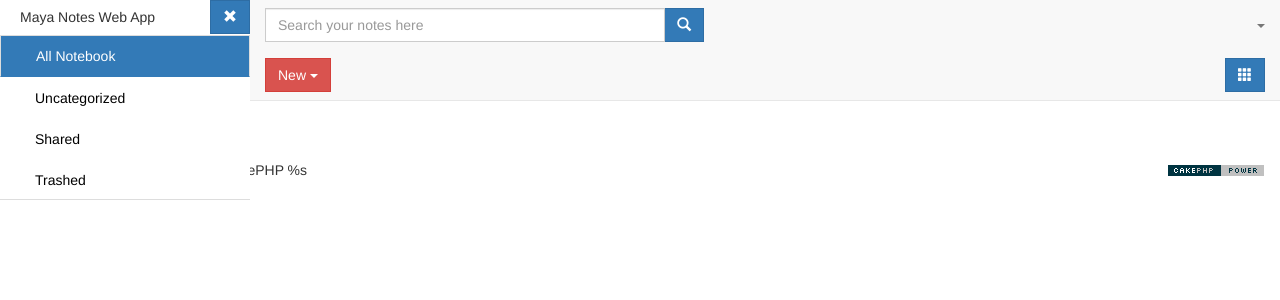
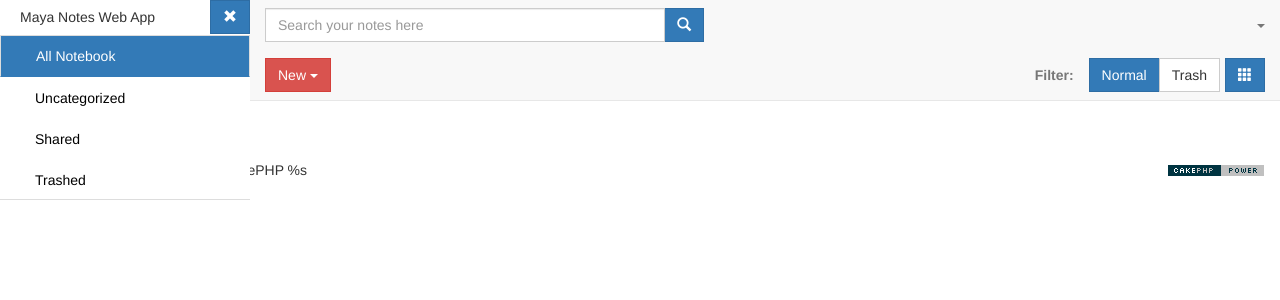
Before and after one commit to ansidev/maya-notes-app, a CakePHP app: the page made by app/View/Notes/index.ctp in a window 1280 px wide. Shown: the top 300 px of the page. Run offline with PHP 8.4 and a stand-in for CakePHP, Linux system fonts and the light colour scheme; the template is opened without the code that fills it, so the values that code supplies are empty; some libraries are stand-ins or nearby versions.

Commit message:
Add filter button

```diff
--- a/app/View/Elements/note.ctp
+++ b/app/View/Elements/note.ctp
@@ -2,12 +2,14 @@
 <?php
     if($trashed) {
         $panel_class = 'default';
+        $trash_mark = 'trash';
     }
     else {
         $panel_class = 'info';
+        $trash_mark = null;
     }
 ?>
-<div class="col-md-12">
+<div class="col-md-12 <?=$trash_mark;?>">
     <div class="panel panel-<?=$panel_class;?>">
         <div class="panel-heading">
             <div class="row">
--- a/app/View/Notes/index.ctp
+++ b/app/View/Notes/index.ctp
@@ -171,6 +171,13 @@
                     </li>
                 </ul>
                 <ul class="nav navbar-nav navbar-right">
+                    <li>
+                        <label class="navbar-text">Filter:</label>
+                        <div style="margin-right: 5px;" class="navbar-btn btn-group" role="group" aria-label="...">
+                            <button type="button" class="btn btn-primary" id="filter-normal">Normal</button>
+                            <button type="button" class="btn btn-default" id="filter-trash">Trash</button>
+                        </div>
+                    </li>
                     <li>
                         <div id="view-control" class="navbar-btn btn-group">
                             <button type="button" class="btn btn-primary listview">
@@ -464,8 +471,9 @@
         //Fade out alert messages
         $().alert('close');
         //Switch between ListView and GridView
-        var elem = $('.note');
+
         $('#view-control > button').on('click', function(e) {
+            var elem = $('.note');
             if ($(this).hasClass('gridview')) {
                 $(this).removeClass('gridview').addClass('listview');
                 $(this).children('span').removeClass('glyphicon-th-list').addClass('glyphicon-th');
@@ -485,6 +493,25 @@
             }
         });
         //End switch between ListView and GridView
+        //Filter
+        var elem = $('.trash');
+        $('#filter-normal').click(function(e) {
+            $(this).removeClass('btn-default').addClass('btn-primary');
+            $('#filter-trash').removeClass('btn-primary').addClass('btn-default');
+            elem.fadeOut(100, function() {
+                elem.css("display", "none");
+                // elem.fadeIn(100);
+            });
+        });
+        $('#filter-trash').click(function(e) {
+            $(this).removeClass('btn-default').addClass('btn-primary');
+            $('#filter-normal').removeClass('btn-primary').addClass('btn-default');
+            elem.fadeOut(100, function() {
+                elem.css("display", "block");
+                // elem.fadeIn(100);
+            });
+        });
+        //End filter
         //Toggle Sidebar
         $("#menu-close").click(function(e) {
             e.preventDefault();
--- a/app/webroot/css/app.css
+++ b/app/webroot/css/app.css
@@ -21,6 +21,10 @@
     -moz-transition: opacity .15s linear;
     -o-transition: opacity .15s linear;
     transition: opacity .15s linear;
+}
+
+.trash {
+    display: none;
 }
 /*
 .panel-title:hover {
```
